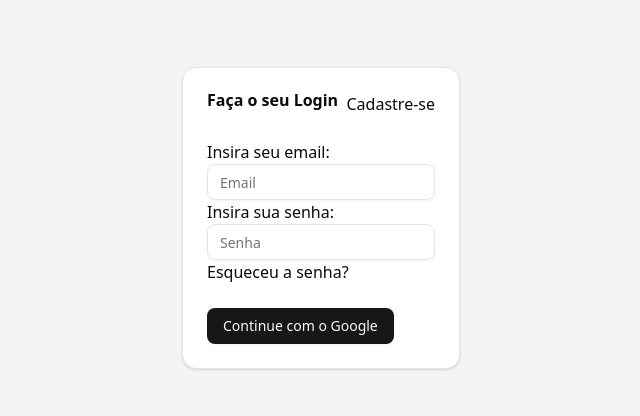
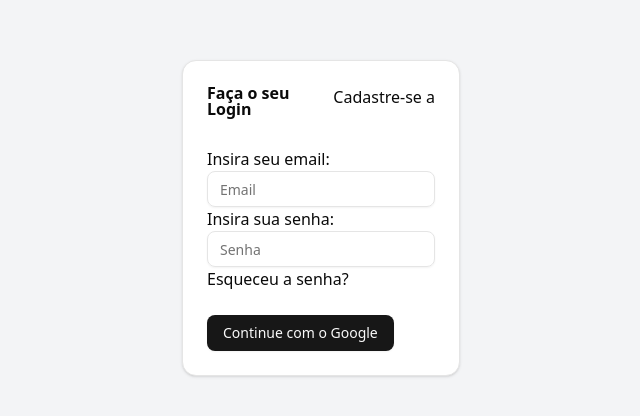
Before and after one commit to Davibrasil05/Music-player, a Next.js app in the folder frontend/: page /login in a window 1280 px wide. Shown: the part 182-598 px from the top of the page, without its empty margins (319-959 px from the left). Built offline with nearby package versions, Linux system fonts and the light colour scheme.

Commit message:
testando nova branch

```diff
--- a/frontend/app/login/page.jsx
+++ b/frontend/app/login/page.jsx
@@ -22,7 +22,7 @@ export default function Home() {
         <CardHeader>
           <CardTitle>Faça o seu Login</CardTitle>
           <CardAction onClick={goToRegister} className="cursor-pointer">
-            Cadastre-se
+            Cadastre-se a
           </CardAction>
         </CardHeader>
         <CardContent>
```
